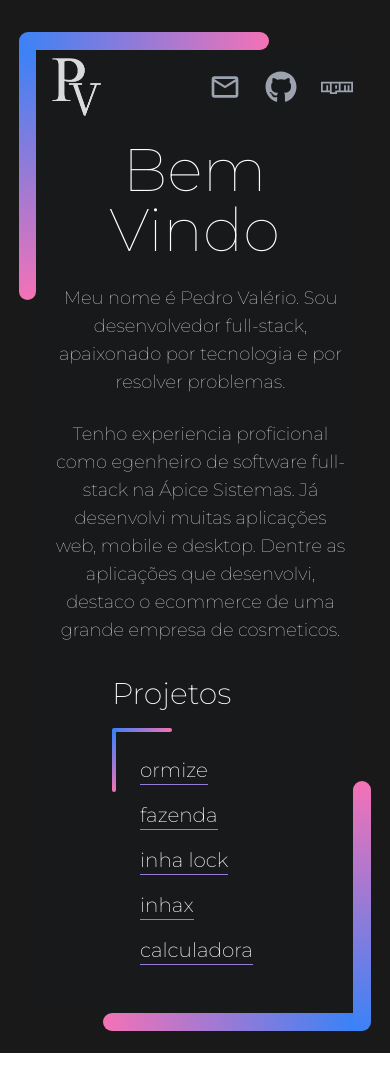
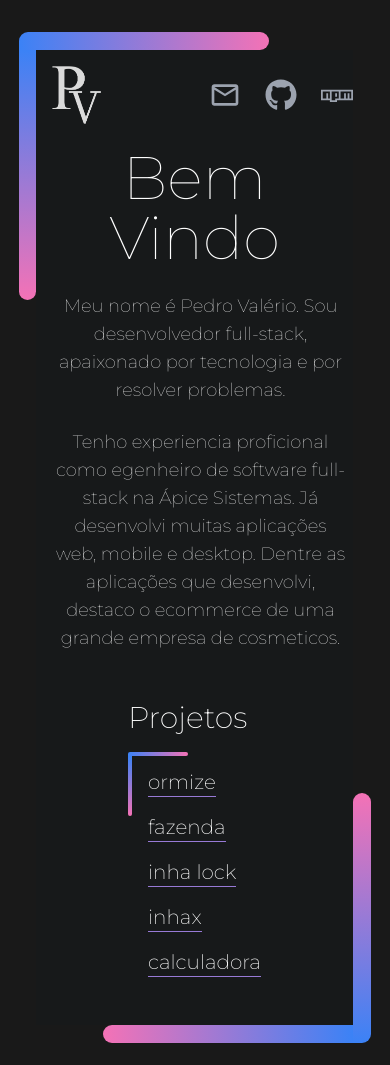
Before and after one commit to pedroddjkkk/Portfolio, a Next.js app: page / in a window 390 px wide. Built offline with nearby package versions, Linux system fonts and the light colour scheme.

Commit message:
Update page layout and styling

```diff
--- a/src/app/page.tsx
+++ b/src/app/page.tsx
@@ -10,7 +10,7 @@ export default function Home() {
     <main className="bg-[#191919] h-fit md:pb-0 min-h-screen pb-10 flex justify-center pr-[18px]">
       <div className='w-[90%] md:mt-32 mt-8 max-w-[1530px]'>
         <Corner size={250} padding={18} twoCorners className='flex flex-col bg-[#17191a]'>
-          <div className='md:p-8 pt-2 w-full flex justify-between items-center'>
+          <div className='md:p-8 pt-4 w-full flex justify-between items-center'>
             <Image src={"/logo_pv_4_gray_2.png"} alt='logo' width={50} height={50} className='ml-4'/>
             <div className='flex gap-6'>
               <Link href={"mailto:contato@pedrovalerio.com"} target='_blank'>
@@ -36,9 +36,9 @@ export default function Home() {
                 Dentre as aplicações que desenvolvi, destaco o ecommerce de uma grande empresa de cosmeticos.
               </span>
             </section>
-            <section className='md:ml-20 mt-6 md:mb-0 mb-6'>
+            <section className='md:ml-20 sm:mt-6 mt-10 md:mb-0 mb-12'>
               <h1 className='text-white text-3xl font-extralight mb-4'>Projetos</h1>
-              <Corner size={60} padding={4} className='m-6 flex flex-col gap-4'>
+              <Corner size={60} padding={4} className='sm:m-6 ml-4 mt-3 flex flex-col gap-4'>
                 <Project href='https://www.npmjs.com/package/ormize'>ormize</Project>
                 <Project href='https://github.com/pedroddjkkk/ProjetoFazenda'>fazenda</Project>
                 <Project href='https://github.com/pedroddjkkk/InhaLock'>inha lock</Project>
```
